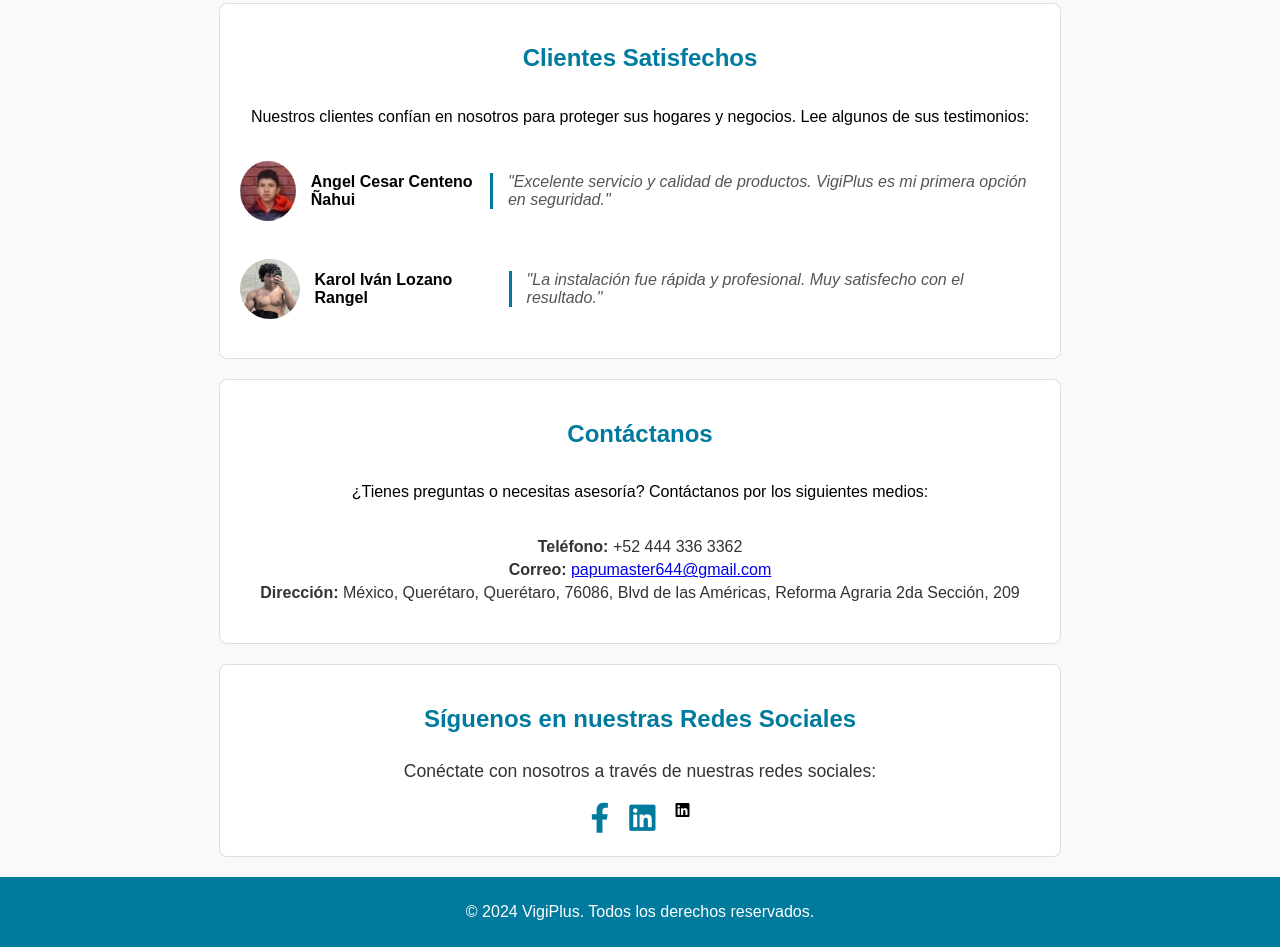
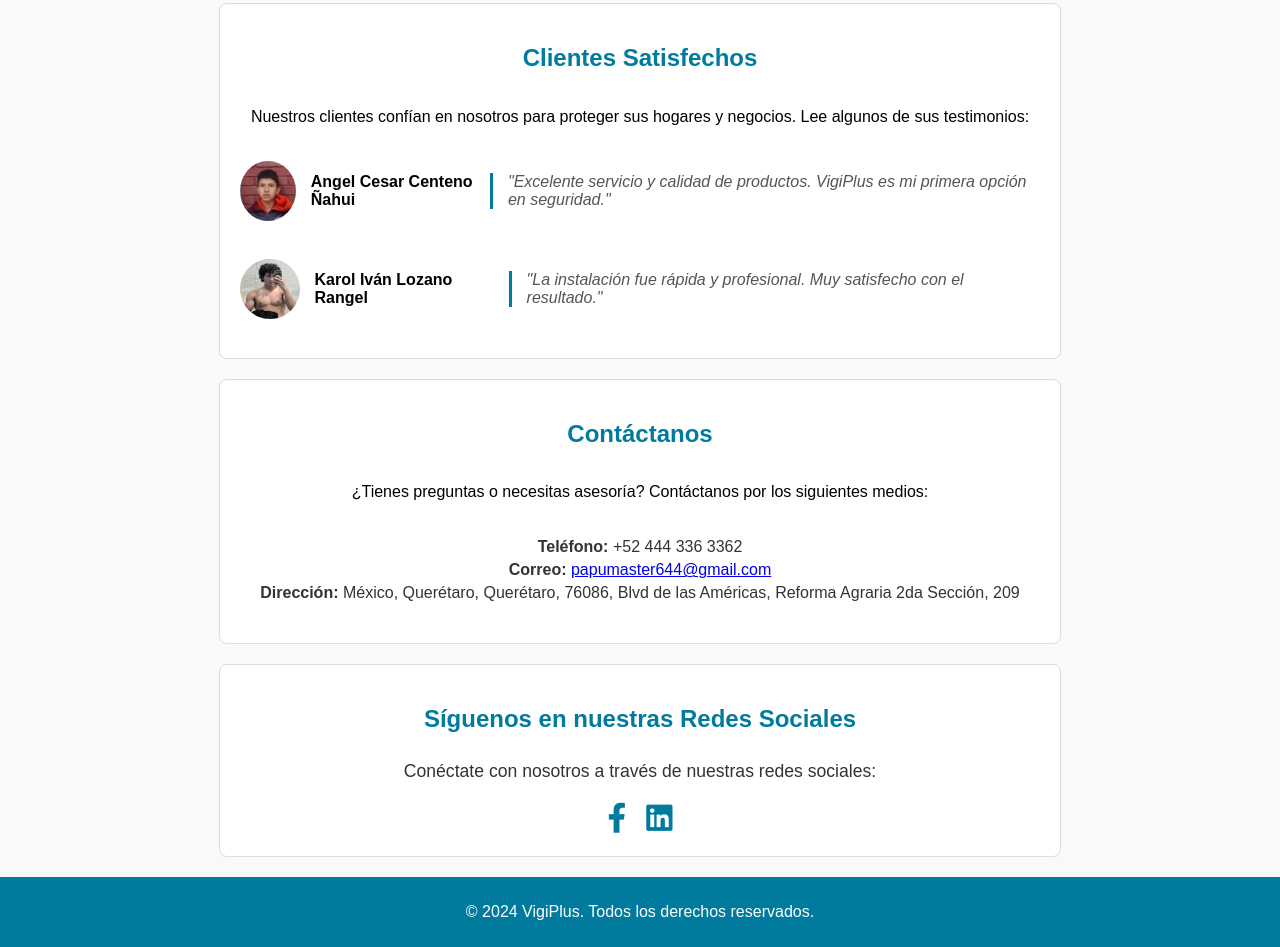
Before and after one commit to VigiPlus6/web, a plain HTML site: page index.html in a window 1280 px wide. Shown: the part 467-1414 px from the top of the page. Drawn offline with Linux system fonts and the light colour scheme.

Commit message:
Update index.html

```diff
--- a/index.html
+++ b/index.html
@@ -76,8 +76,6 @@
            <i class="fa-brands fa-linkedin"></i> <!-- Icono de Instagram -->
         </a>
 
-
-        <i class="fa-brands fa-linkedin"></i>
     </div>
 </section>
 
```
